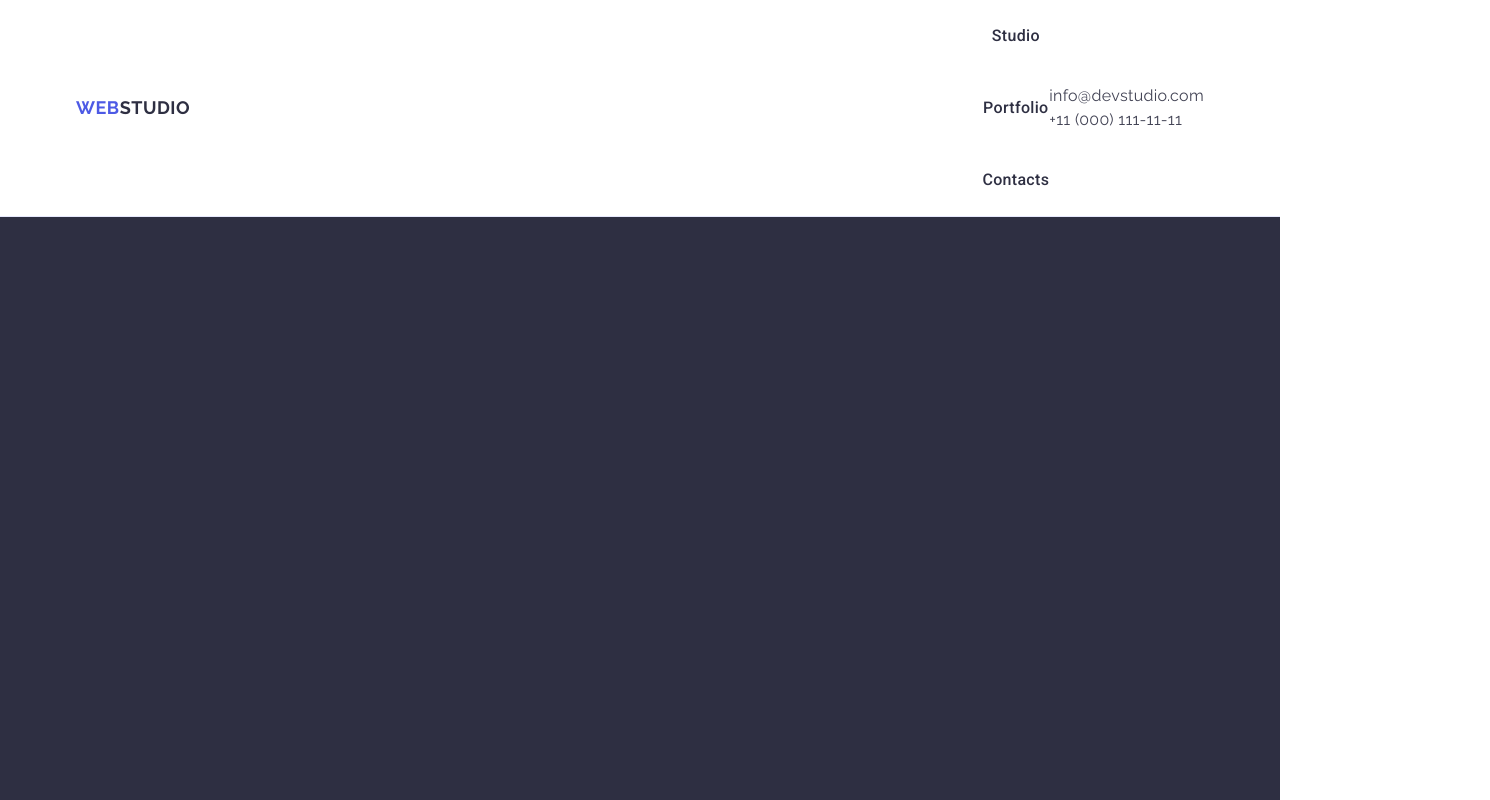
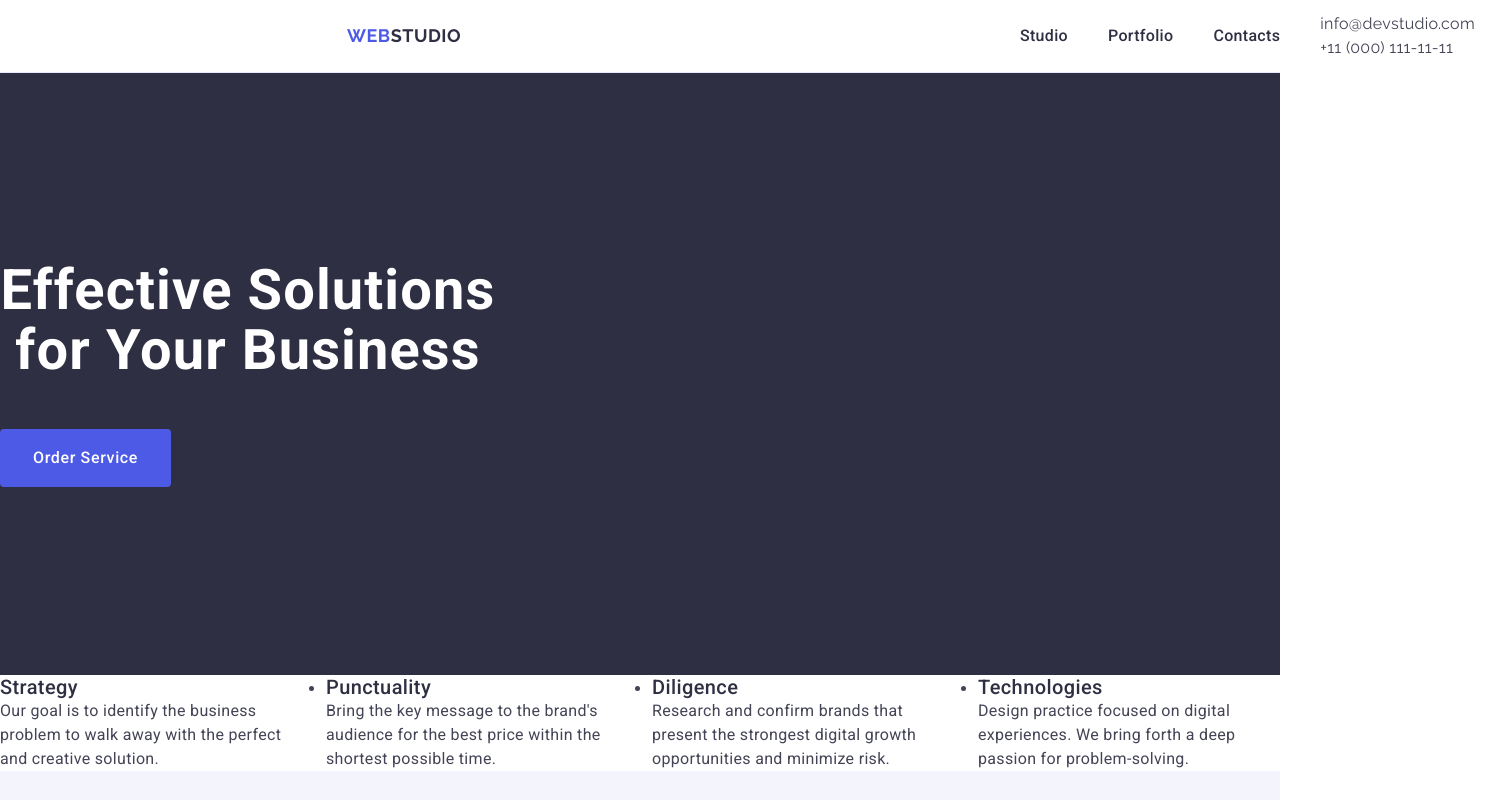
Before and after one commit to veronika-musiienko/goit-markup-hw-03, a plain HTML site: page index.html in a window 1280 px wide. Shown: the top 800 px of the page, 1490 px wide, since content can reach past the window. Drawn offline with nearby package versions, Linux system fonts and the light colour scheme.

Commit message:
add changes to the css/styles.css

```diff
--- a/css/styles.css
+++ b/css/styles.css
@@ -51,6 +51,8 @@ a {
     display: flex;
     justify-content: space-between;
     align-items: center;
+    gap: 40px;
+    margin-left: 332px;
 }
 
 .nav {
@@ -58,6 +60,13 @@ a {
     align-items: center;
     justify-content: space-between;
     flex-grow: 1;
+}
+.nav-list {
+    display: flex;
+    gap: 40px;
+    list-style: none;
+    margin: 0;
+    padding: 0;
 }
 .nav-logo {
     font-family: "Raleway", sans-serif;
@@ -137,7 +146,7 @@ img {
     line-height: 1.07;
     text-align: center;
     letter-spacing: 0.02em;
-    margin: 496px;
+    width: 496px;
 }
 .button {
     font-size: 16px;
@@ -153,6 +162,7 @@ img {
     min-height: 56px;
     border: 1px solid transparent;
     margin: 0 auto;
+    margin-top: 48px;
 }
 
 .button:hover,
@@ -233,6 +243,7 @@ overflow: hidden;
     justify-content: center;
     flex-wrap: wrap;
     column-gap: 24px;
+    list-style: none;
 
 }
 .team-title {
@@ -282,6 +293,7 @@ overflow: hidden;
     flex-wrap: wrap;
     column-gap: 24px;
     row-gap: 48px;
+    list-style: none;
 
 }
 .portfolio-item {
--- a/index.html
+++ b/index.html
@@ -38,7 +38,7 @@
     <main>
         <!-- Hero Section -->
         <section class="hero">
-            <div class="container">
+            <div class="hero-container">
                 <h1 class="hero-title">Effective Solutions for Your Business</h1>
                 <button type="button" class="button">Order Service</button>
             </div>
```
